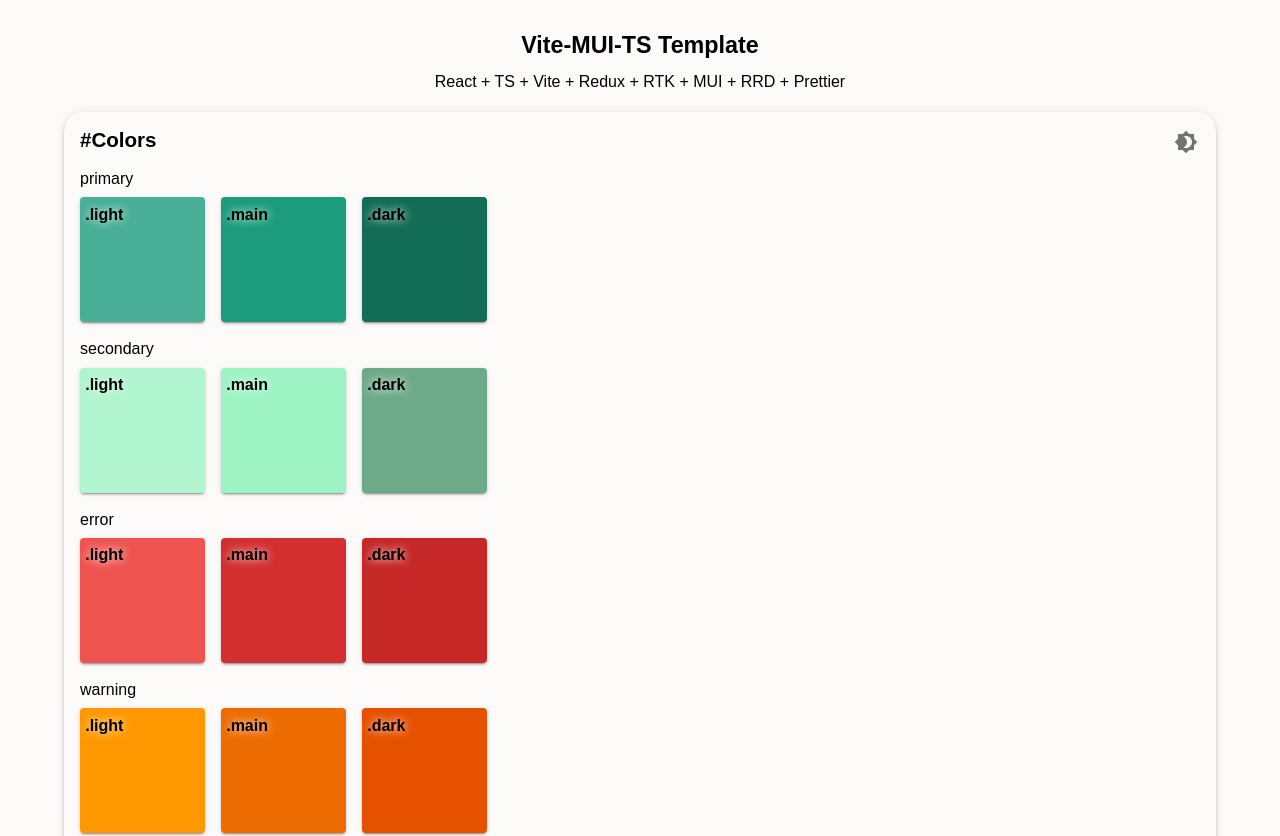
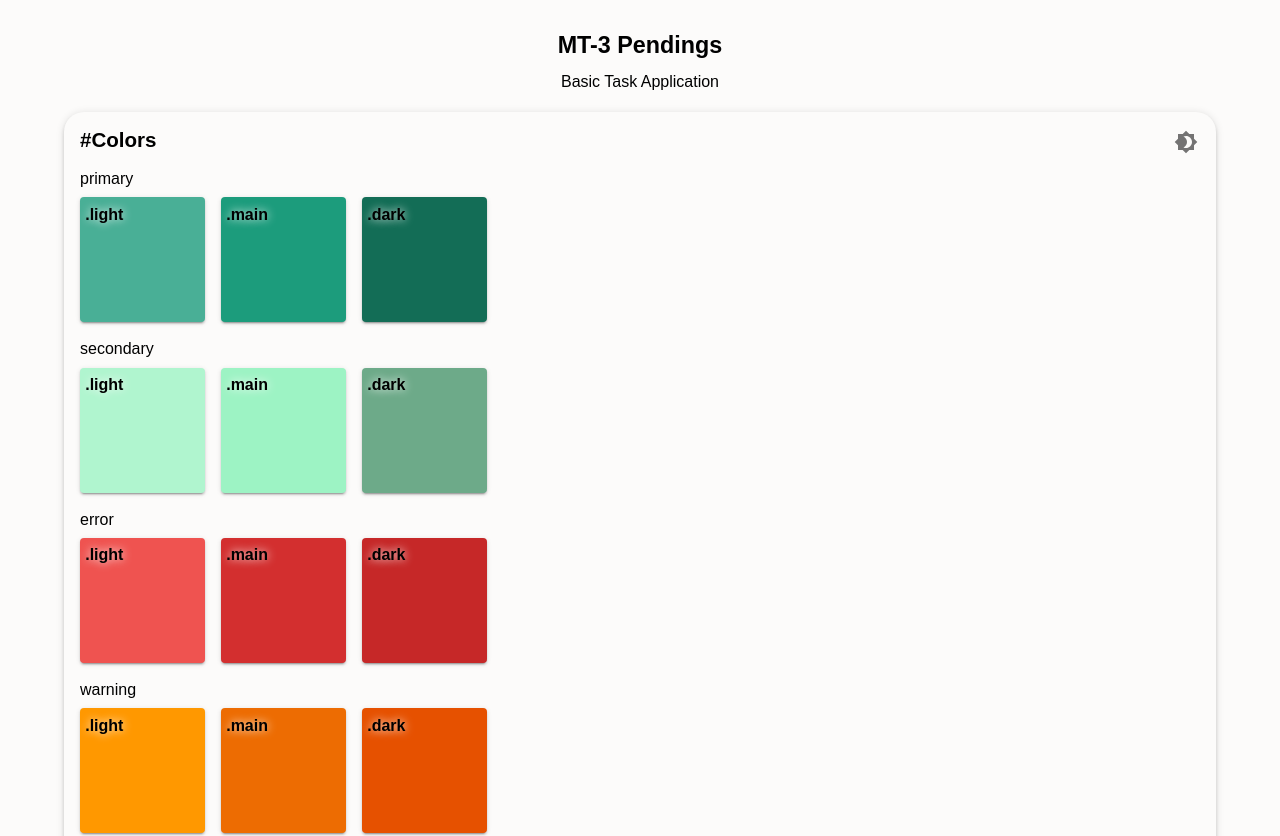
Before and after one commit to Carlink/MT3-pendings, a React (Vite) app: page / in a window 1280 px wide. Shown: the top 836 px of the page. Built offline with nearby package versions, Linux system fonts and the light colour scheme; no server answers.

Commit message:
feat: basics

```diff
--- a/src/pages/Auth/Login.tsx
+++ /dev/null
@@ -1,7 +0,0 @@
-import React from 'react';
-
-const Login = () => {
-  return <div>Login</div>;
-};
-
-export default Login;
--- a/src/pages/Auth/Register.tsx
+++ /dev/null
@@ -1,7 +0,0 @@
-import React from 'react';
-
-const Register = () => {
-  return <div>Register</div>;
-};
-
-export default Register;
--- a/src/pages/Home/Home.tsx
+++ b/src/pages/Home/Home.tsx
@@ -8,10 +8,10 @@
     <Container sx={{ py: 2, position: 'relative' }}>
       <Stack gap={1} my={2}>
         <Typography textAlign="center" variant="h2">
-          Vite-MUI-TS Template
+          MT-3 Pendings
         </Typography>
         <Typography textAlign="center" variant="subtitle1">
-          React + TS + Vite + Redux + RTK + MUI + RRD + Prettier
+          Basic Task Application
         </Typography>
       </Stack>
       <TemplateTester />
--- a/src/routes/Routing.tsx
+++ b/src/routes/Routing.tsx
@@ -8,8 +8,6 @@
   return (
     <Routes>
       <Route path="*" element={<Home />} />
-      <Route path="/login" element={<Login />} />
-      <Route path="/register" element={<Register />} />
     </Routes>
   );
 };
```
Also changed, not shown: package.json (+10 -13 lines), 1 other file (tests, documents, lock files or other folders).
